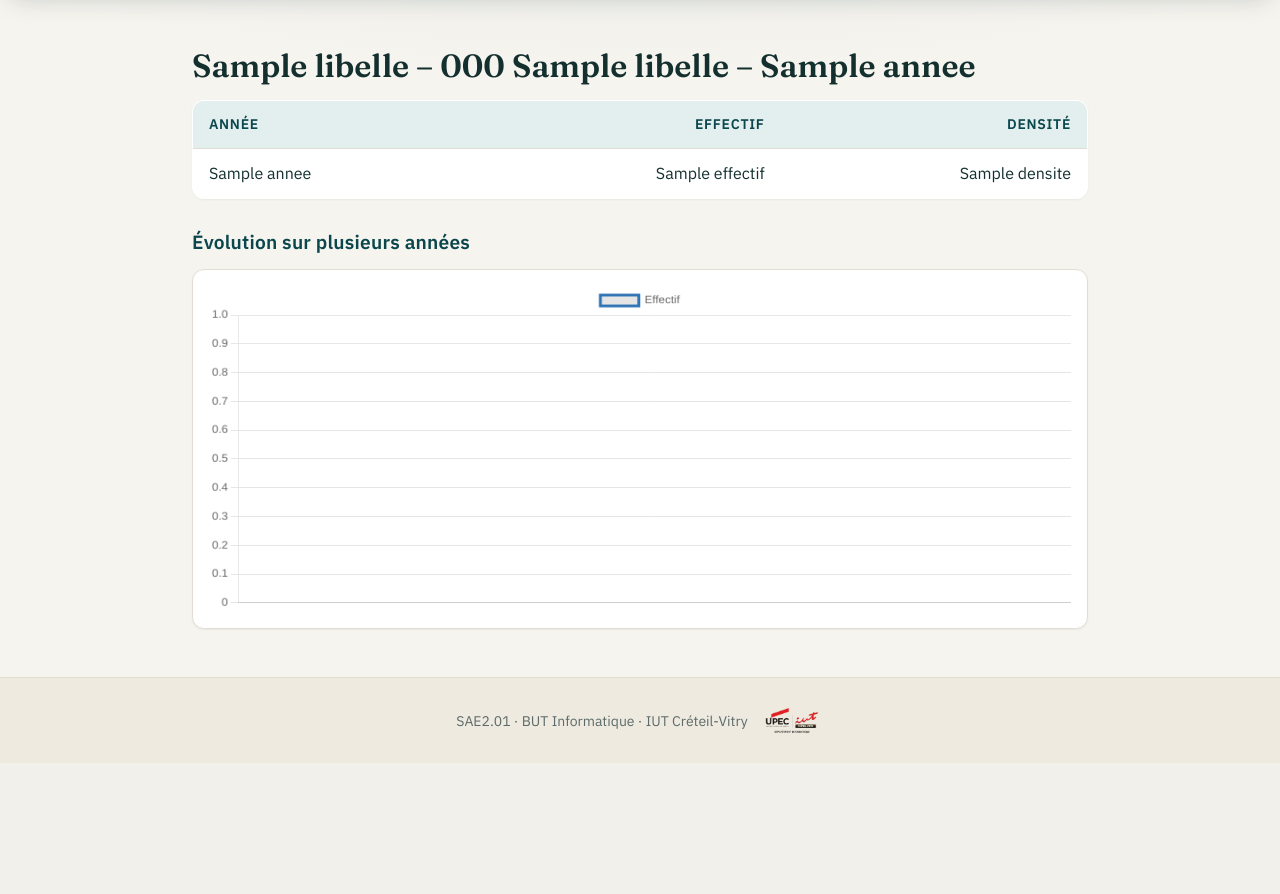
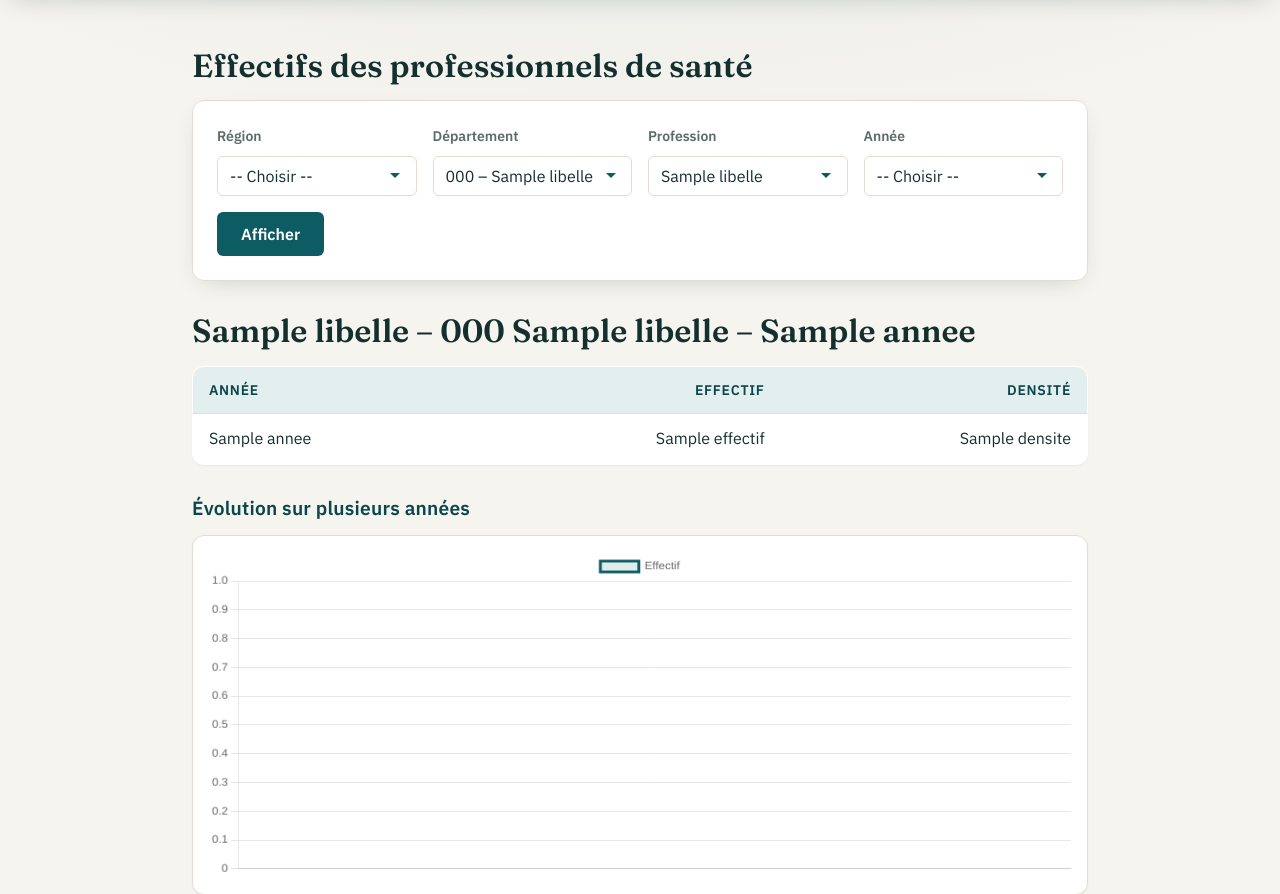
Before and after one commit to AP-upec/SAE2.01, a Flask app: template templates/effectifs.html in a window 1280 px wide. Shown: the part 157-1051 px from the top of the page. Before the commit the page ends 891 px from the top, so only its background shows below. Run offline with Flask 3, Linux system fonts and the light colour scheme; the template is opened without the code that fills it: most values are stand-ins (such as "Sample title", 1, 10 or a date in 2020).

Commit message:
ajout_formulaire_effectifs
- formulaire de selection (region->departement en cascade, profession, annee)
- branchement de cascade.js
- la page affiche le formulaire au lieu de 'Parametres manquants', et le tableau/graphe seulement si la selection est complete

```diff
--- a/templates/effectifs.html
+++ b/templates/effectifs.html
@@ -3,6 +3,49 @@
 {% block titre %}Effectifs{% endblock %}
 
 {% block contenu %}
+    <h2>Effectifs des professionnels de santé</h2>
+
+    <form method="get" action="{{ url_for('effectifs.afficher') }}" class="formulaire">
+        <label>Région
+            <select id="region">
+                <option value="">-- Choisir --</option>
+                {% for r in regions %}
+                    <option value="{{ r.id }}" {% if r.id == region_id %}selected{% endif %}>{{ r.libelle }}</option>
+                {% endfor %}
+            </select>
+        </label>
+
+        <label>Département
+            <select id="departement" name="departement_id">
+                <option value="">-- Choisir --</option>
+                {% for d in departements %}
+                    <option value="{{ d.id }}" {% if dept and d.id == dept.id %}selected{% endif %}>{{ d.code }} – {{ d.libelle }}</option>
+                {% endfor %}
+            </select>
+        </label>
+
+        <label>Profession
+            <select name="profession_id">
+                <option value="">-- Choisir --</option>
+                {% for p in professions %}
+                    <option value="{{ p.id }}" {% if prof and p.id == prof.id %}selected{% endif %}>{{ p.libelle }}</option>
+                {% endfor %}
+            </select>
+        </label>
+
+        <label>Année
+            <select name="annee">
+                <option value="">-- Choisir --</option>
+                {% for a in annees %}
+                    <option value="{{ a }}" {% if a == annee %}selected{% endif %}>{{ a }}</option>
+                {% endfor %}
+            </select>
+        </label>
+
+        <button type="submit">Afficher</button>
+    </form>
+
+    {% if prof and dept and annee %}
         <h2>{{ prof.libelle }} – {{ dept.code }} {{ dept.libelle }} – {{ annee }}</h2>
 
         {% if resultats %}
@@ -28,15 +71,12 @@
             <p>Aucune donnée disponible pour cette sélection.</p>
         {% endif %}
 
+        {% if evolution %}
             <h3>Évolution sur plusieurs années</h3>
-
             <canvas id="graphique"></canvas>
-
             <script src="https://cdn.jsdelivr.net/npm/chart.js"></script>
-
             <script>
                 const donnees = {{ evolution|tojson }};
-
                 new Chart(document.getElementById("graphique"), {
                     type: "line",
                     data: {
@@ -44,10 +84,16 @@
                         datasets: [{
                             label: "Effectif",
                             data: donnees.map(d => d.effectif),
-                    borderColor: "#2E74B5",
+                            borderColor: "#0e5c63",
+                            backgroundColor: "rgba(14, 92, 99, 0.12)",
                             tension: 0.2,
+                            fill: true,
                         }],
                     },
                 });
             </script>
+        {% endif %}
+    {% endif %}
+
+    <script src="{{ url_for('static', filename='JS/cascade.js') }}"></script>
 {% endblock %}
```
Also changed, not shown: controllers/effectifs.py (+29 -9 lines). Lines whose indentation alone changed are shown as unchanged.
